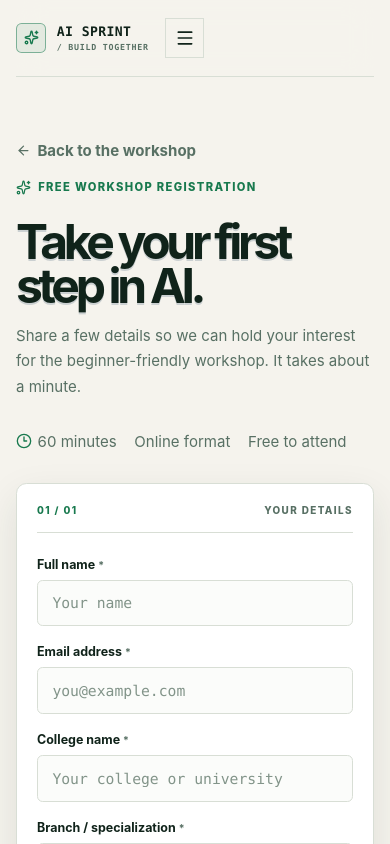
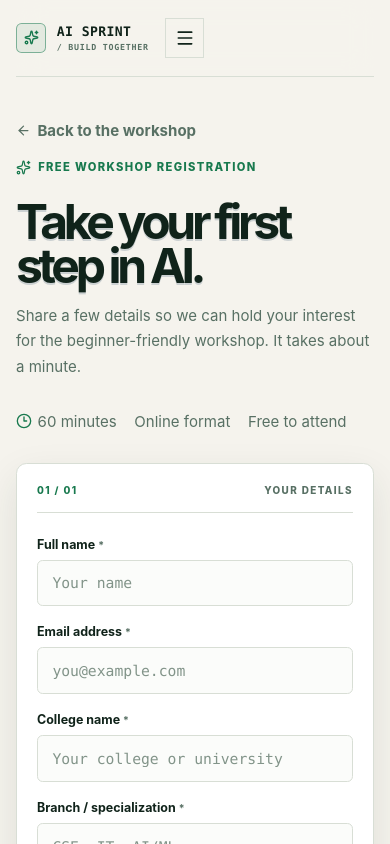
Before and after one commit to SagarNaik511/NxtWave, a React (Vite) app in the folder frontend/: page /register in a window 390 px wide. Shown: the top 844 px of the page. Built offline with nearby package versions, Linux system fonts and the light colour scheme; no server answers.

Commit message:
Lift registration page content

```diff
--- a/frontend/src/styles/professional-theme.css
+++ b/frontend/src/styles/professional-theme.css
@@ -527,8 +527,15 @@ button, input, select { font-family: inherit; }
 .registration-intro > h1 {
   margin-top: 0;
 }
+.registration-page {
+  align-items: start;
+  padding-top: 4rem;
+}
 
 @media (max-width: 760px) {
+  .registration-page {
+    padding-top: 2.75rem;
+  }
   .registration-intro > .back-link {
     margin-bottom: 1.25rem;
   }
```
